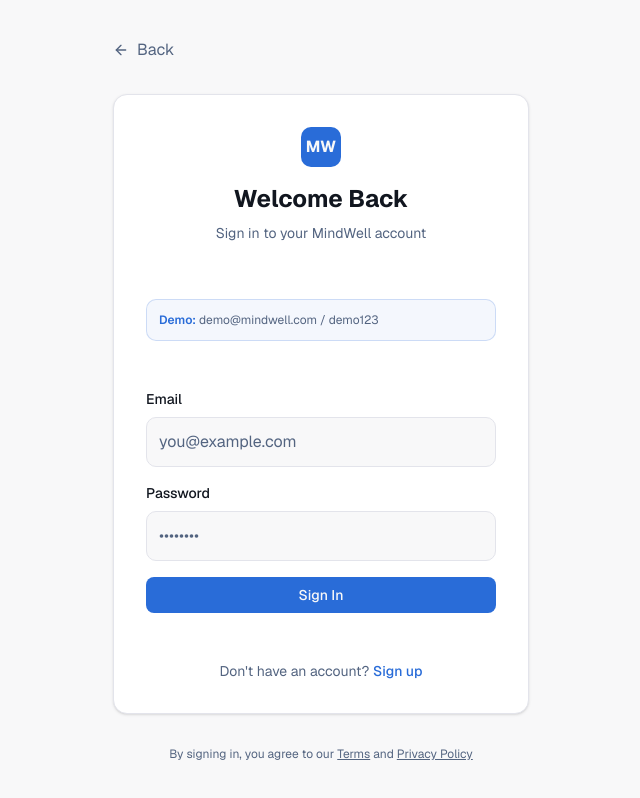
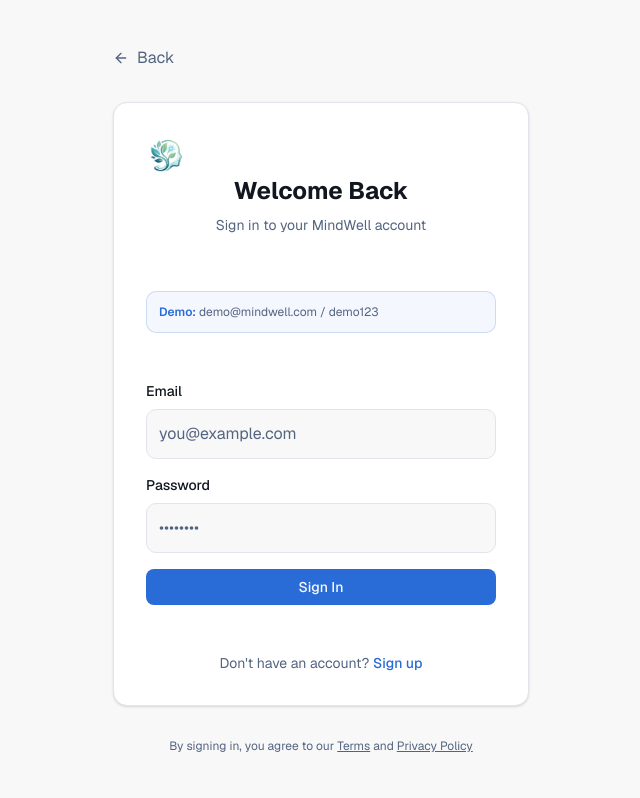
Before and after one commit to Jidnyasa-P/Mental-health-app, a Next.js app: page /auth/login in a window 1280 px wide. Shown: the whole page, without its empty margins (319-959 px from the left). Built offline with nearby package versions, Linux system fonts and the light colour scheme; no server answers.

Commit message:
feat: replace MW logo with MindWell image across auth pages and dashboard
Co-authored-by: Jidnyasa Patil <183466159+Jidnyasa-P@users.noreply.github.com>

```diff
--- a/app/auth/login/page.tsx
+++ b/app/auth/login/page.tsx
@@ -68,9 +68,11 @@ export default function Login() {
 
         <Card className="p-8">
           <div className="text-center mb-8">
-            <div className="flex h-10 w-10 items-center justify-center rounded-lg bg-primary text-primary-foreground font-bold mx-auto mb-4">
-              MW
-            </div>
+            <img
+              src="/mindwell-logo.png"
+              alt="MindWell Logo"
+              className="h-10 w-10 rounded-lg object-contain bg-white"
+            />
             <h1 className="text-2xl font-bold text-foreground">Welcome Back</h1>
             <p className="text-sm text-muted-foreground mt-2">Sign in to your MindWell account</p>
           </div>
--- a/app/auth/signup/page.tsx
+++ b/app/auth/signup/page.tsx
@@ -69,9 +69,11 @@ export default function Signup() {
 
         <Card className="p-8">
           <div className="text-center mb-8">
-            <div className="flex h-10 w-10 items-center justify-center rounded-lg bg-primary text-primary-foreground font-bold mx-auto mb-4">
-              MW
-            </div>
+            <img
+              src="/mindwell-logo.png"
+              alt="MindWell Logo"
+              className="h-10 w-10 rounded-lg object-contain bg-white"
+            />
             <h1 className="text-2xl font-bold text-foreground">Start Your Journey</h1>
             <p className="text-sm text-muted-foreground mt-2">Create your MindWell account</p>
           </div>
--- a/app/dashboard/layout.tsx
+++ b/app/dashboard/layout.tsx
@@ -45,14 +45,15 @@ function DashboardContent({
   return (
     <div className="flex h-screen bg-background">
       {/* Sidebar */}
-      <aside className={`${
-        sidebarOpen ? 'block' : 'hidden'
-      } md:block w-full md:w-64 border-r border-border bg-sidebar overflow-y-auto`}>
+      <aside className={`${sidebarOpen ? 'block' : 'hidden'
+        } md:block w-full md:w-64 border-r border-border bg-sidebar overflow-y-auto`}>
         <div className="p-6">
           <div className="flex items-center gap-2 mb-8">
-            <div className="flex h-8 w-8 items-center justify-center rounded-lg bg-sidebar-primary text-sidebar-primary-foreground font-bold">
-              MW
-            </div>
+            <img
+              src="/mindwell-logo.png"
+              alt="MindWell Logo"
+              className="h-10 w-10 rounded-lg object-contain bg-white"
+            />
             <span className="text-lg font-semibold text-sidebar-foreground">MindWell</span>
           </div>
 
@@ -65,11 +66,10 @@ function DashboardContent({
                   key={item.href}
                   href={item.href}
                   onClick={() => setSidebarOpen(false)}
-                  className={`flex items-center gap-3 px-4 py-3 rounded-lg transition-colors ${
-                    isActive
+                  className={`flex items-center gap-3 px-4 py-3 rounded-lg transition-colors ${isActive
                       ? 'bg-sidebar-primary text-sidebar-primary-foreground'
                       : 'text-sidebar-foreground hover:bg-sidebar-accent hover:text-sidebar-accent-foreground'
-                  }`}
+                    }`}
                 >
                   <Icon className="h-5 w-5" />
                   <span className="text-sm font-medium">{item.name}</span>
```
